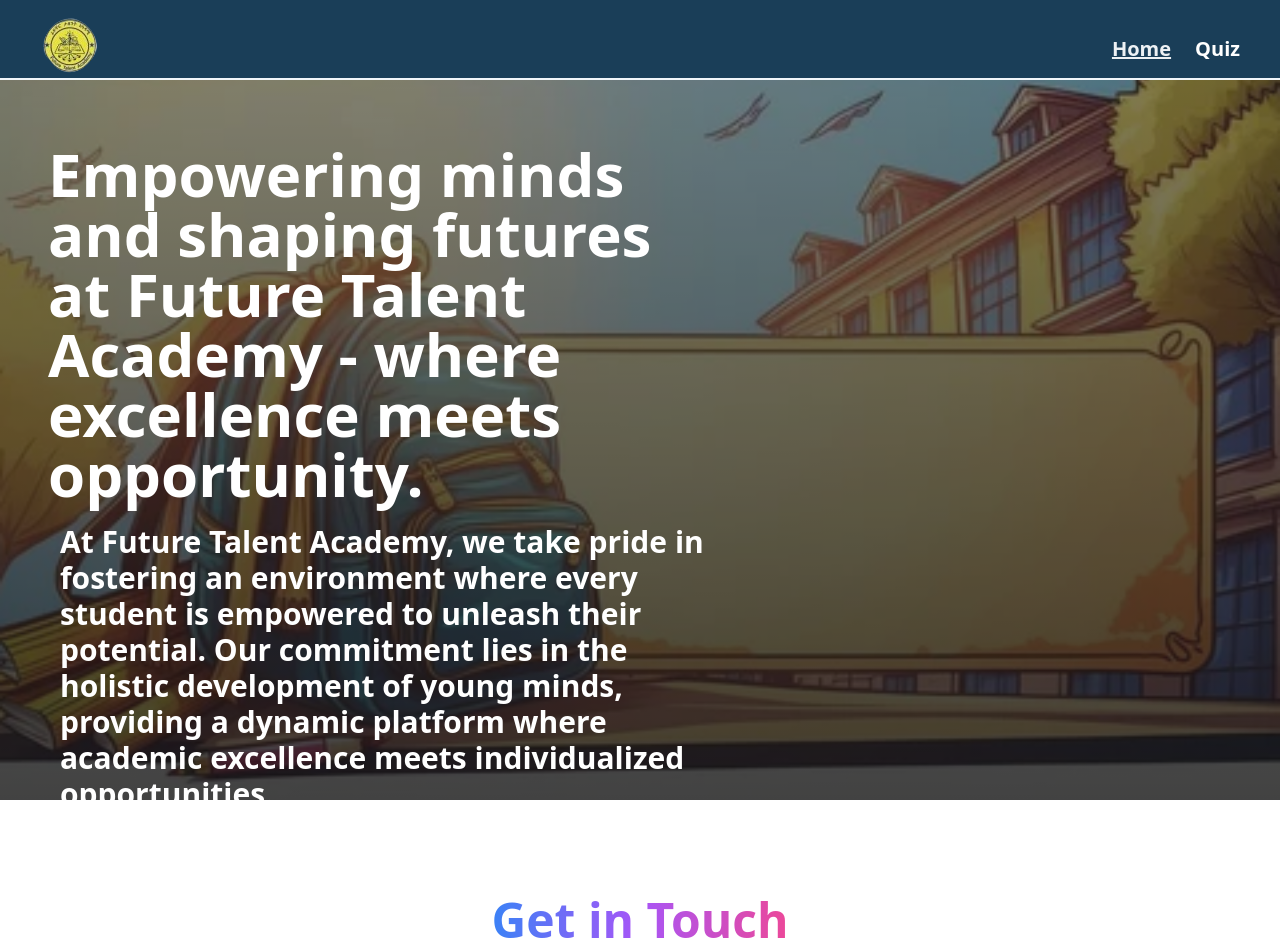
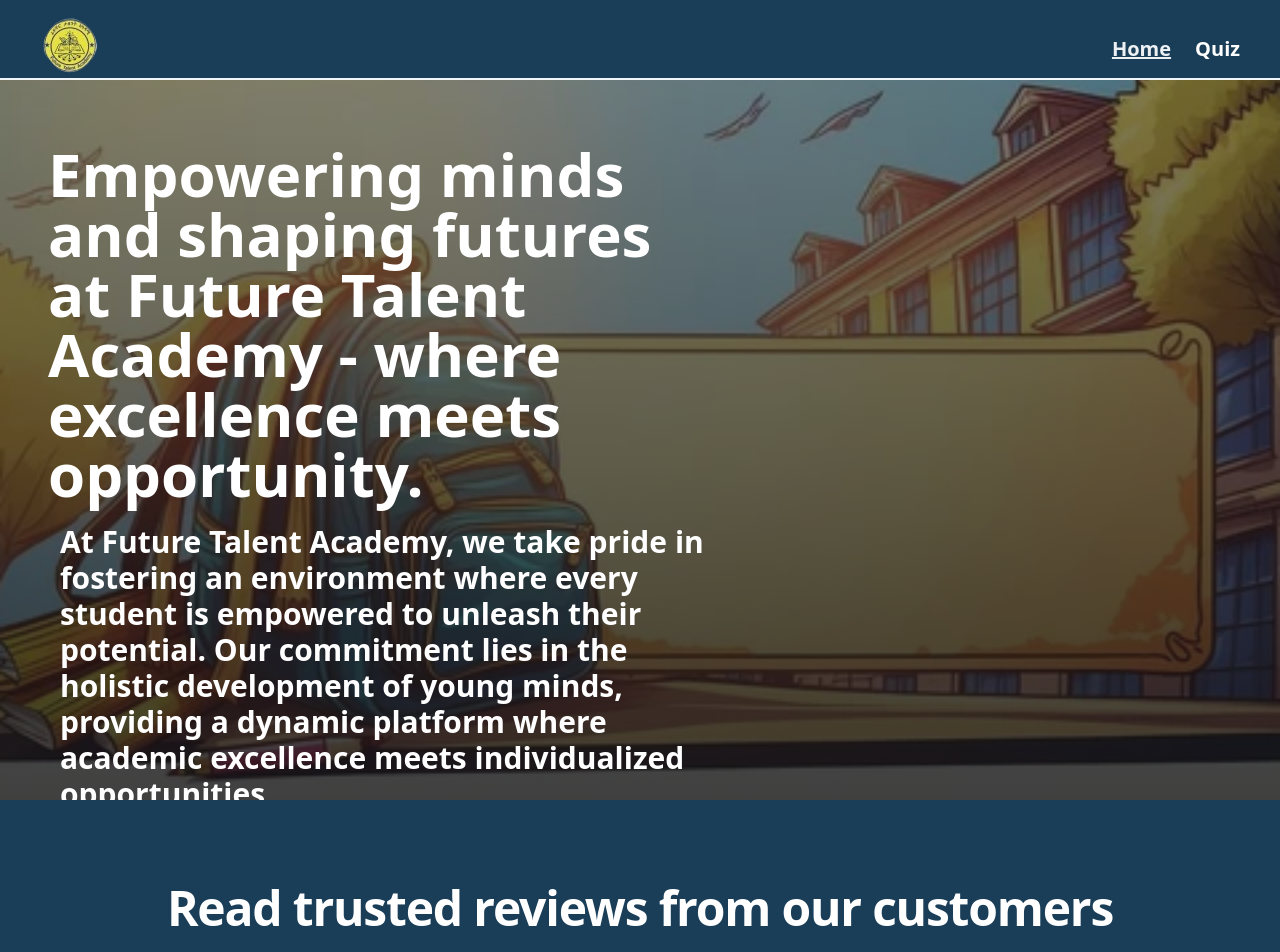
Before and after one commit to yafet-123/fta_school, a Next.js app: page / in a window 1280 px wide. Shown: the top 952 px of the page. Built offline with nearby package versions, Linux system fonts and the light colour scheme.

Commit message:
added testimonals

```diff
--- a/pages/index.js
+++ b/pages/index.js
@@ -24,7 +24,7 @@ export default function Home() {
           Tag="Empowering minds and shaping futures at Future Talent Academy - where excellence meets opportunity."
           Welcome_Message="At Future Talent Academy, we take pride in fostering an environment where every student is empowered to unleash their potential. Our commitment lies in the holistic development of young minds, providing a dynamic platform where academic excellence meets individualized opportunities."
         />
-
+        <Testimonials />
         <ContactInformation />
 
       </div>
```
